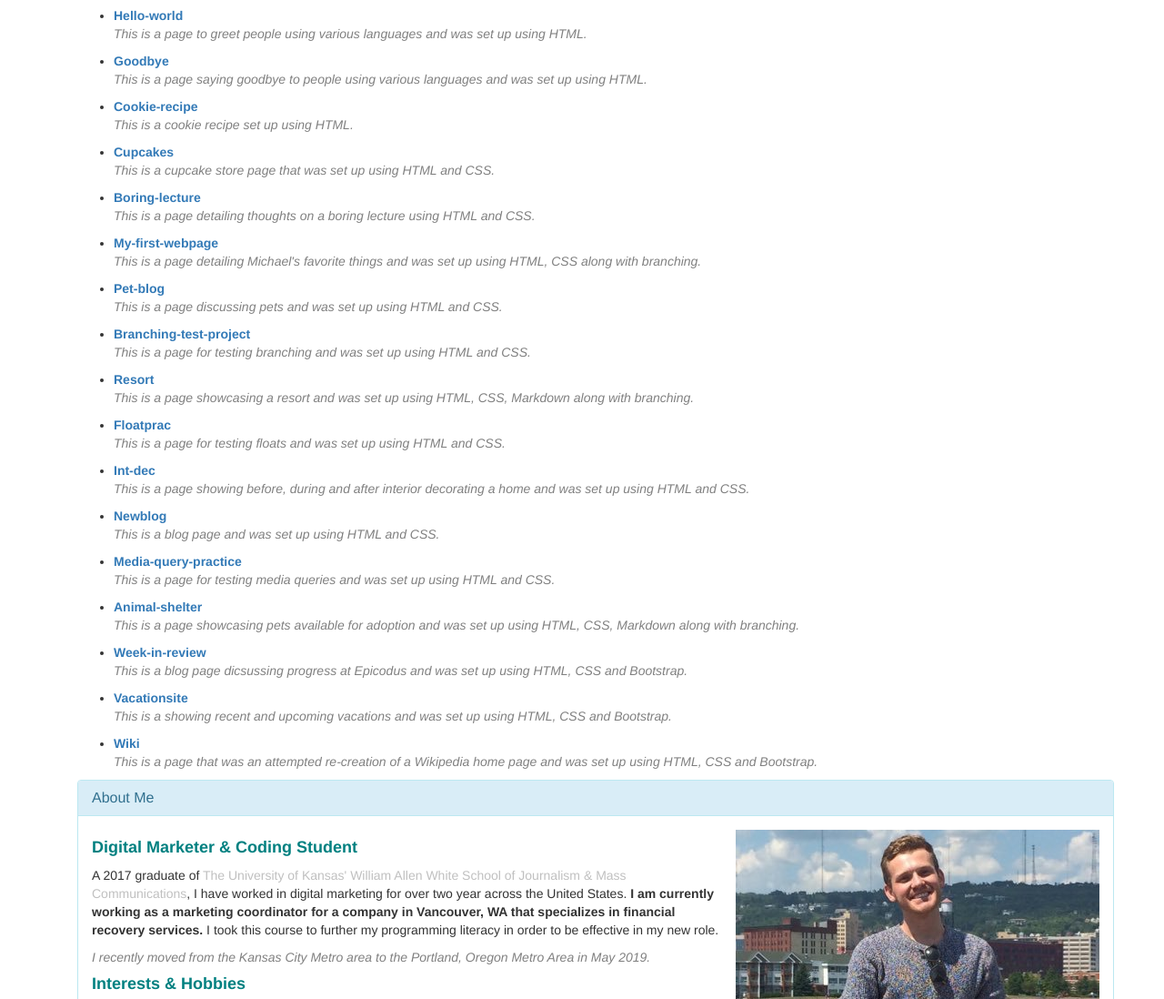
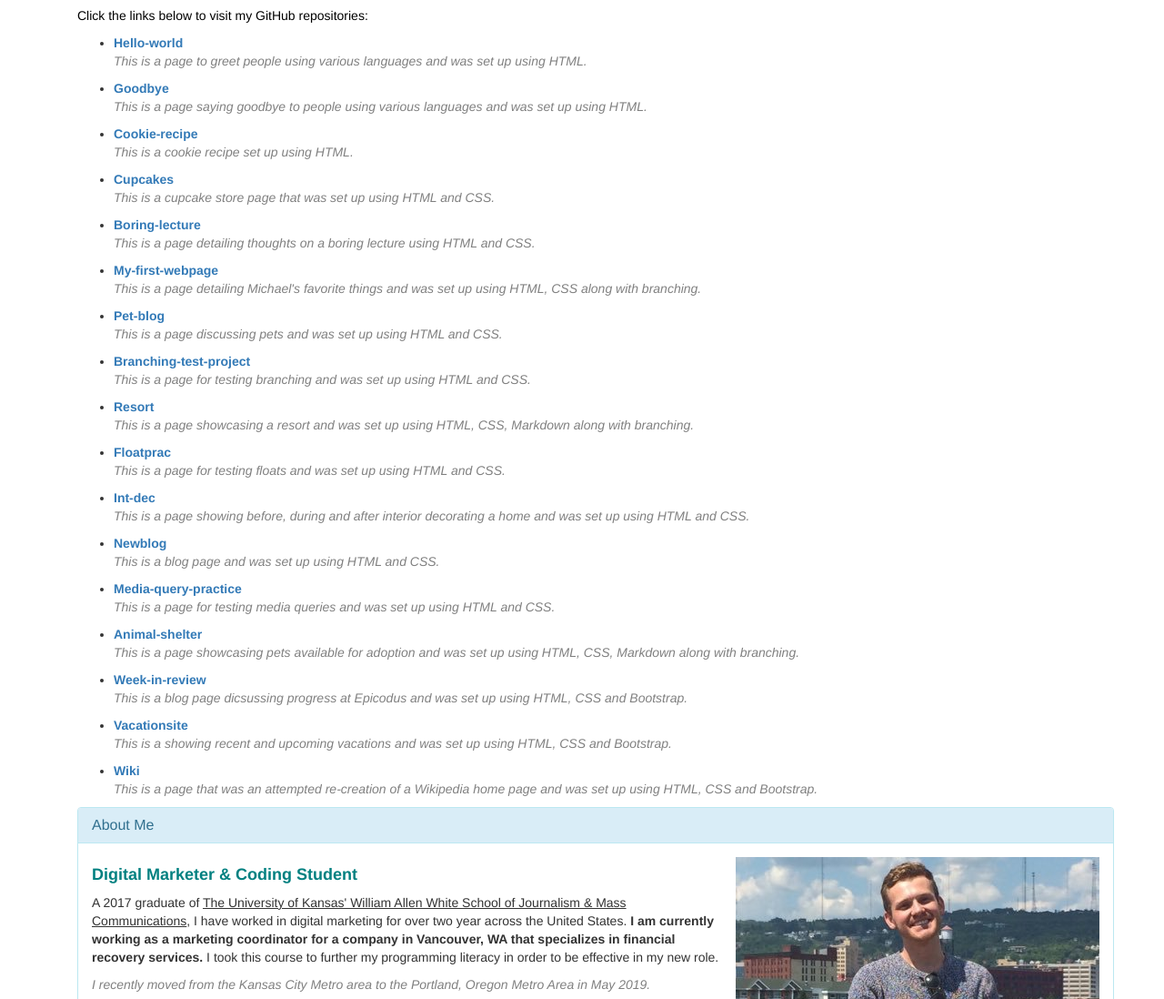
Before and after one commit to coleanneberg/portfolio, a plain HTML site: page index.html in a window 1280 px wide. Shown: the part 326-1424 px from the top of the page at 91% size. Drawn offline with Linux system fonts and the light colour scheme.

Commit message:
Revise HTML and CSS.

```diff
--- a/css/styles.css
+++ b/css/styles.css
@@ -18,5 +18,10 @@ em {
   color: grey;
 }
 .highlight {
-  color: silver;
+  text-decoration: underline;
 }
+
+.intro {
+  color: black;
+  font-style: normal;
+}
--- a/index.html
+++ b/index.html
@@ -14,6 +14,7 @@
       <div class="container">
         <div class="list">
         <h2>Weekly Projects</h2>
+        <p><span class="intro">Click the links below to visit my GitHub repositories:</span></p>
         <ul>
           <li><a href="https://github.com/coleanneberg/hello-world">Hello-world</a></li>
           <p>This is a page to greet people using various languages and was set up using HTML.</p>
```
